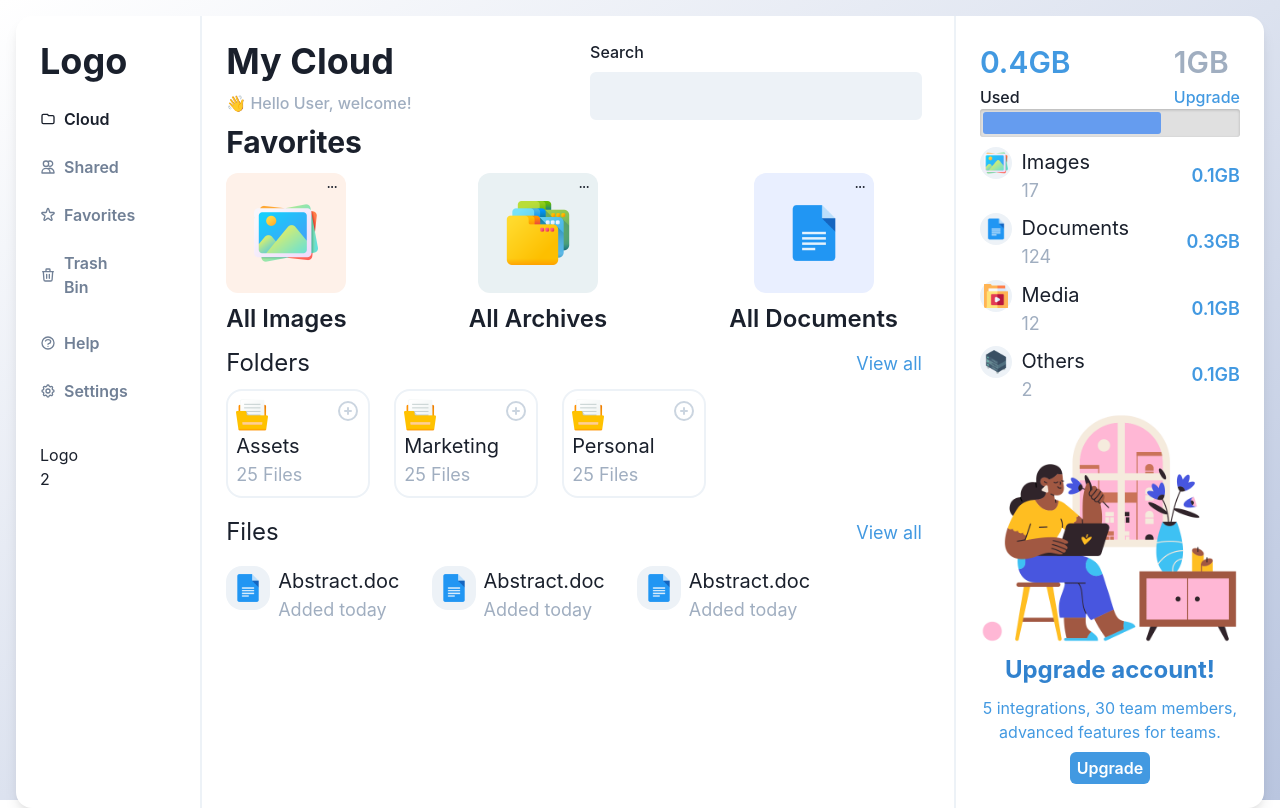
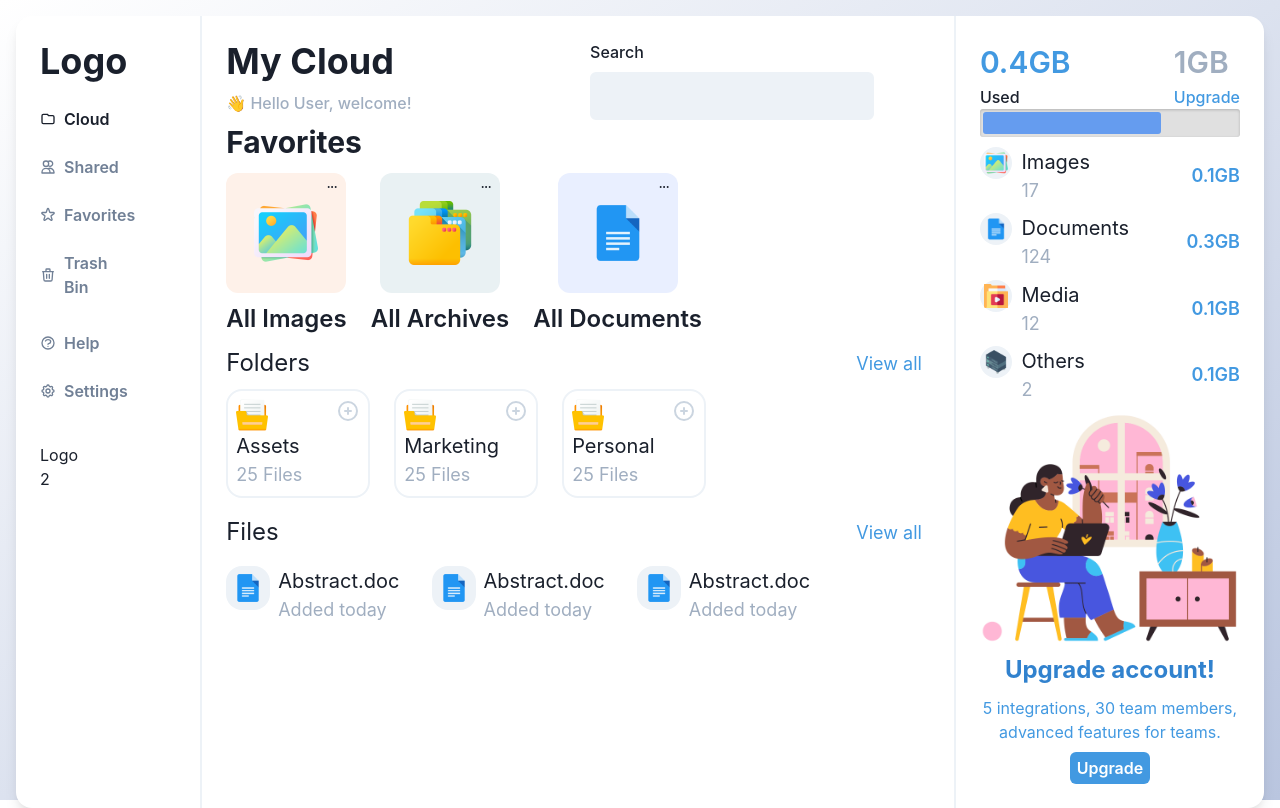
Before and after one commit to TalGoldDev/Cloud-storage, a React (Create React App) app in the folder client/: page / in a window 1280 px wide. Built offline with nearby package versions, Linux system fonts and the light colour scheme; no server answers.

Commit message:
Added: Client API call upon registration request

```diff
--- a/client/package.json
+++ b/client/package.json
@@ -14,6 +14,8 @@
     "@types/react": "^17.0.1",
     "@types/react-dom": "^17.0.0",
     "@types/react-router-dom": "^5.1.7",
+    "axios": "^0.21.1",
+    "dotenv": "^8.2.0",
     "framer-motion": "^3.3.0",
     "react": "^17.0.1",
     "react-dom": "^17.0.1",
--- /dev/null
+++ b/client/src/api/register.tsx
@@ -0,0 +1,20 @@
+import axios, { AxiosResponse } from "axios";
+
+const api_url = process.env.REACT_APP_API_URL;
+
+export const registerUser = async (
+  name: string,
+  password: string,
+  email: string,
+  memberlevel: number = 1
+) => {
+  let result = await axios.post(api_url + "/register", {
+    name,
+    password,
+    email,
+    memberlevel,
+  });
+
+  console.log(result.data);
+  return result;
+};
--- a/client/src/common/components/PasswordFieldInput.tsx
+++ b/client/src/common/components/PasswordFieldInput.tsx
@@ -20,7 +20,6 @@ const PasswordFieldInput: React.FC<InputField> = (props: InputField) => {
           _focus={{ bgColor: "gray.100" }}
           height="3rem"
           variant="filled"
-          pr="4.5rem"
           type={"password"}
           onChange={(event): void => props.inputHandler(event.target.value)}
         />
--- a/client/src/common/components/TextFieldInput.tsx
+++ b/client/src/common/components/TextFieldInput.tsx
@@ -12,7 +12,6 @@ const TextFieldInput: React.FC<InputField> = (props: InputField) => {
           borderColor="gray.100"
           height="3rem"
           variant="filled"
-          pr="4.5rem"
           type={"text"}
           _focus={{ bgColor: "gray.100" }}
           onChange={(event): void => props.inputHandler(event.target.value)}
--- a/client/src/index.tsx
+++ b/client/src/index.tsx
@@ -4,6 +4,9 @@ import "./index.css";
 import { App } from "./components/app/App";
 import { BrowserRouter as Router } from "react-router-dom";
 import { ChakraProvider } from "@chakra-ui/react";
+import dotenv from "dotenv";
+
+dotenv.config();
 
 ReactDOM.render(
   <React.StrictMode>
--- a/client/src/pages/dashboard/components/PersonalStorage/components/Favorites.tsx
+++ b/client/src/pages/dashboard/components/PersonalStorage/components/Favorites.tsx
@@ -12,7 +12,13 @@ const Favorites = (props: Props) => {
         </Text>
         <Flex
           direction={["column", "row"]}
-          justifyContent="space-between"
+          justifyContent={[
+            "space-between",
+            "space-between",
+            "space-between",
+            "space-between",
+            "flex-start",
+          ]}
           width="auto"
         >
           <Flex
--- a/client/src/pages/signup/Signup.page.tsx
+++ b/client/src/pages/signup/Signup.page.tsx
@@ -20,19 +20,28 @@ import RegistrationForm from "./components/RegistrationForm";
 import SocialSignup from "./components/SocialSignup";
 import TermsCheckbox from "./components/TermsCheckbox";
 import { Redirect } from "react-router-dom";
+import { registerUser } from "../../api/register";
 
 const Signup: React.FC = () => {
   const [userName, setUserName] = React.useState<string>("");
   const [password, setPassword] = React.useState<string>("");
+  const [email, setEmail] = React.useState<string>("");
   const [redirect, setRedirect] = React.useState<boolean>(false);
   const [redirectRoute, setRedirectRoute] = React.useState<string>("/");
 
-  const submitForm = (userName: string, password: string): void => {
-    console.log("Form Submitted");
-    console.log(userName, password);
+  const submitForm = async (
+    userName: string,
+    password: string,
+    email: string
+  ) => {
+    // validate form before submission.
 
+    // if validation passed:
+    let result = await registerUser(userName, password, email);
+
+    console.log(result);
     // if authentication completed succesfully.
-    if (true) {
+    if (result) {
       redirectToDashboard();
     } else {
       // display error
@@ -78,10 +87,16 @@ const Signup: React.FC = () => {
           <RegistrationForm
             setUserName={setUserName}
             setPassword={setPassword}
+            setEmail={setEmail}
           />
           <TermsCheckbox />
 
-          <SubmitButton text="Join" clickEvent={submitForm} />
+          <SubmitButton
+            text="Join"
+            clickEvent={() => {
+              submitForm(userName, password, email);
+            }}
+          />
 
           <div>
             <Flex
--- a/client/src/pages/signup/components/RegistrationForm.tsx
+++ b/client/src/pages/signup/components/RegistrationForm.tsx
@@ -6,6 +6,7 @@ import TextFieldInput from "../../../common/components/TextFieldInput";
 interface Props {
   setUserName: React.Dispatch<React.SetStateAction<string>>;
   setPassword: React.Dispatch<React.SetStateAction<string>>;
+  setEmail: React.Dispatch<React.SetStateAction<string>>;
 }
 
 const RegistrationForm: React.FC<Props> = (props: Props) => {
@@ -19,10 +20,7 @@ const RegistrationForm: React.FC<Props> = (props: Props) => {
           />
         </Box>
         <Box width="50%">
-          <TextFieldInput
-            defaultValue="Email"
-            inputHandler={props.setUserName}
-          />
+          <TextFieldInput defaultValue="Email" inputHandler={props.setEmail} />
         </Box>
       </Flex>
       <PasswordFieldInput
```
Also changed, not shown: client/tsconfig.json (+2 -8 lines), 2 other files (tests, documents, lock files or other folders).
